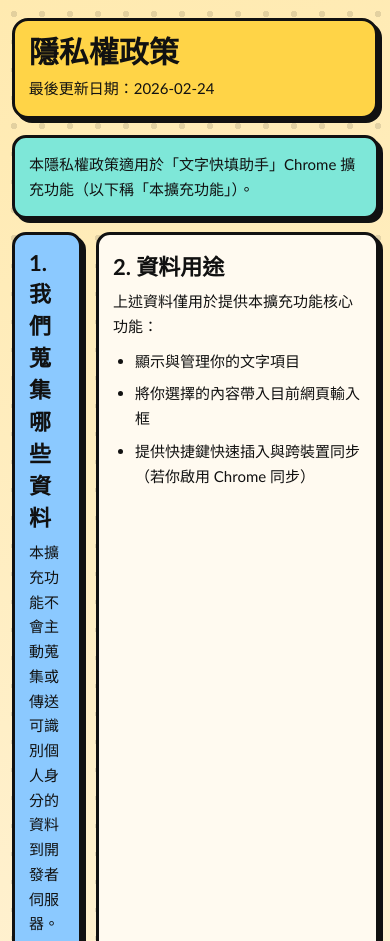
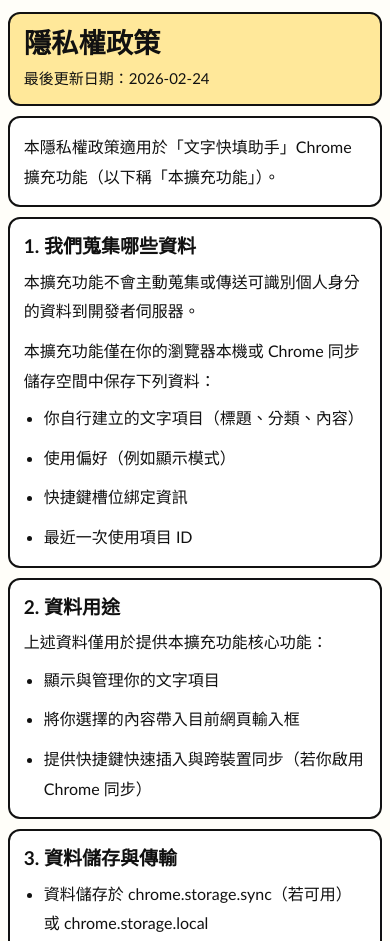
Before and after one commit to aibasil-ai/term-manage, a browser extension: page docs/privacy-policy.html in a window 390 px wide. Shown: the top 941 px of the page. Drawn offline with Linux system fonts and the light colour scheme.

Commit message:
優化隱私權頁面手機閱讀體驗

```diff
--- a/docs/privacy-policy.html
+++ b/docs/privacy-policy.html
@@ -16,6 +16,10 @@
 
       * {
         box-sizing: border-box;
+      }
+
+      html {
+        -webkit-text-size-adjust: 100%;
       }
 
       body {
@@ -186,28 +190,87 @@
         }
       }
 
-      @media (max-width: 560px) {
-        .wrap {
-          width: min(100%, 94vw);
-          margin: 18px auto;
+      @media (max-width: 760px) {
+        body {
+          background: #fffef9;
         }
 
-        .hero,
-        .card,
-        .footer {
-          border-width: 3px;
-          box-shadow: 4px 4px 0 var(--ink);
+        .wrap {
+          width: min(100%, 96vw);
+          margin: 12px auto 20px;
         }
 
-        .hero,
-        .card {
+        .hero {
+          border-width: 2px;
+          border-radius: 12px;
+          box-shadow: none;
           padding: 14px;
+          margin-bottom: 10px;
+          background: #ffe89a;
         }
 
-        .hero p,
+        .hero h1 {
+          font-size: clamp(24px, 7vw, 32px);
+        }
+
+        .hero p {
+          font-size: 15px;
+          line-height: 1.6;
+        }
+
+        .grid {
+          grid-template-columns: minmax(0, 1fr);
+          gap: 10px;
+        }
+
+        .s12,
+        .s8,
+        .s6,
+        .s4 {
+          grid-column: span 1;
+        }
+
+        .card {
+          border-width: 2px;
+          border-radius: 12px;
+          box-shadow: none;
+          padding: 14px;
+          background: #ffffff;
+          animation: none;
+        }
+
+        .tone-mint,
+        .tone-sky,
+        .tone-tomato {
+          background: #ffffff;
+        }
+
+        .card h2 {
+          margin-bottom: 8px;
+          font-size: 19px;
+          line-height: 1.35;
+        }
+
         .card p,
         .card li {
-          font-size: 15px;
+          font-size: 16px;
+          line-height: 1.85;
+        }
+
+        .card ul {
+          margin-top: 8px;
+          padding-left: 20px;
+          gap: 10px;
+        }
+
+        .footer {
+          margin-top: 12px;
+          border-width: 2px;
+          border-radius: 12px;
+          box-shadow: none;
+          padding: 12px;
+          background: #ffffff;
+          font-size: 14px;
         }
       }
     </style>
```
